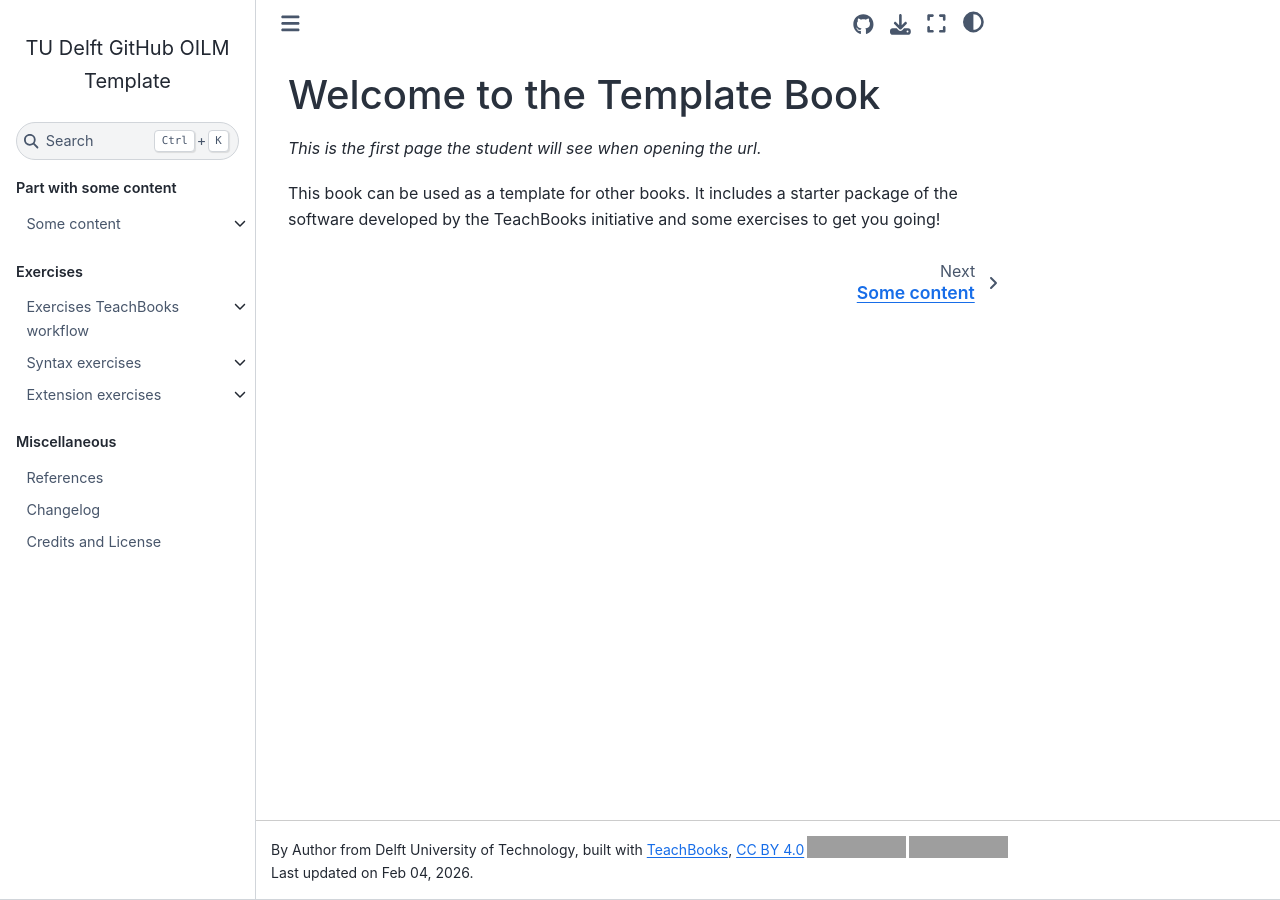
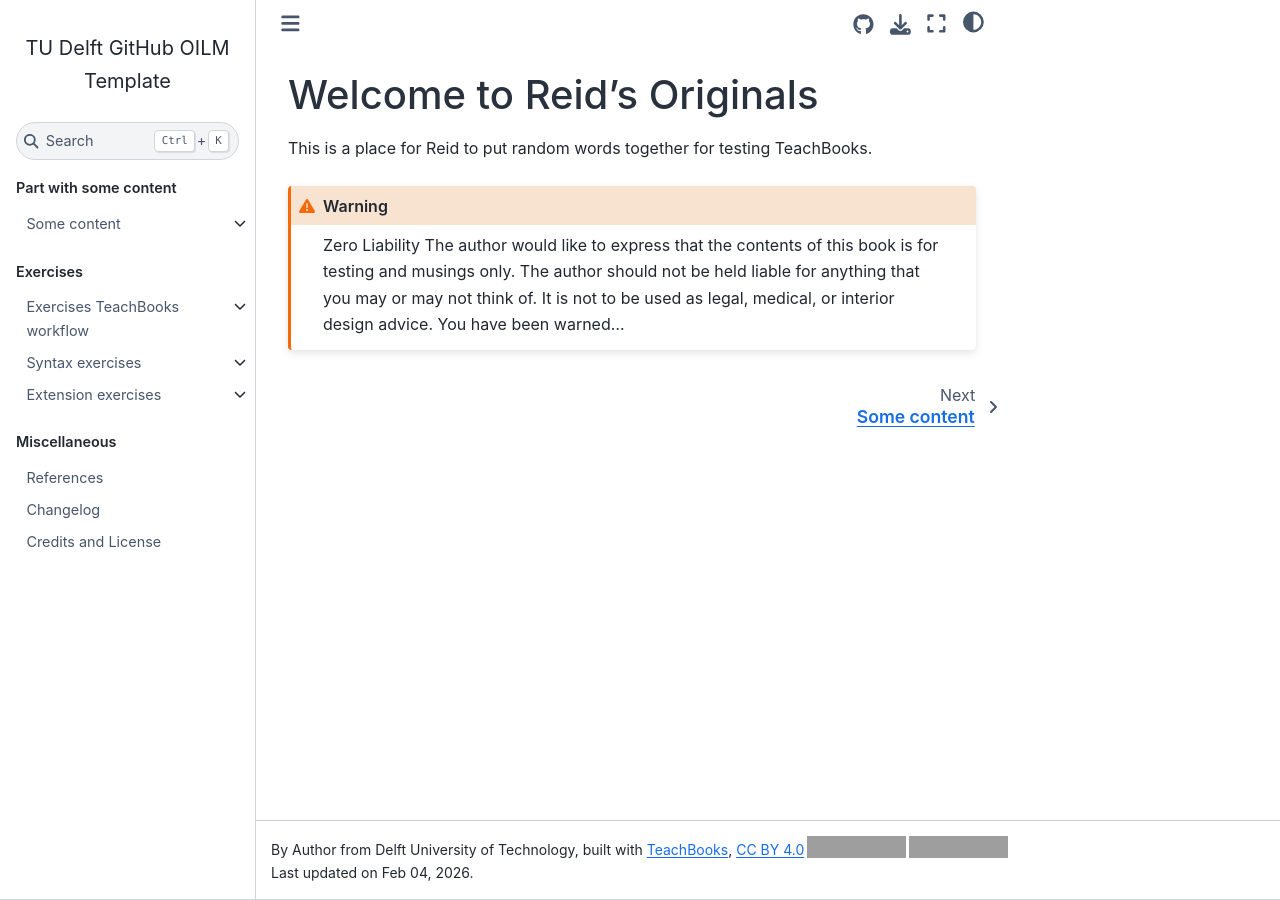
Before and after one commit to RBS-tud/reid-test, a Jupyter Book: the page built from book/intro.md, in a window 1280 px wide. Built offline with Jupyter Book 1.0.4 settings and Sphinx 7.4.7 and the Sphinx Book theme 1.1.4, drawn with Linux system fonts in a browser that asks for light colours; comment, search, counter and statistics services are not loaded; grey boxes are pictures that could not be loaded.

Commit message:
Update intro.md
Updated intro with title, warning and description

````diff
--- a/book/intro.md
+++ b/book/intro.md
@@ -1,6 +1,7 @@
 (intro)=
-# Welcome to the Template Book
+# Welcome to Reid's Originals
 
-_This is the first page the student will see when opening the url._
-
-This book can be used as a template for other books. It includes a starter package of the software developed by the TeachBooks initiative and some exercises to get you going!
+This is a place for Reid to put random words together for testing TeachBooks.
+```{warning} Zero Liability
+The author would like to express that the contents of this book is for testing and musings only. The author should not be held liable for anything that you may or may not think of. It is not to be used as legal, medical, or interior design advice. You have been warned...
+```
````
